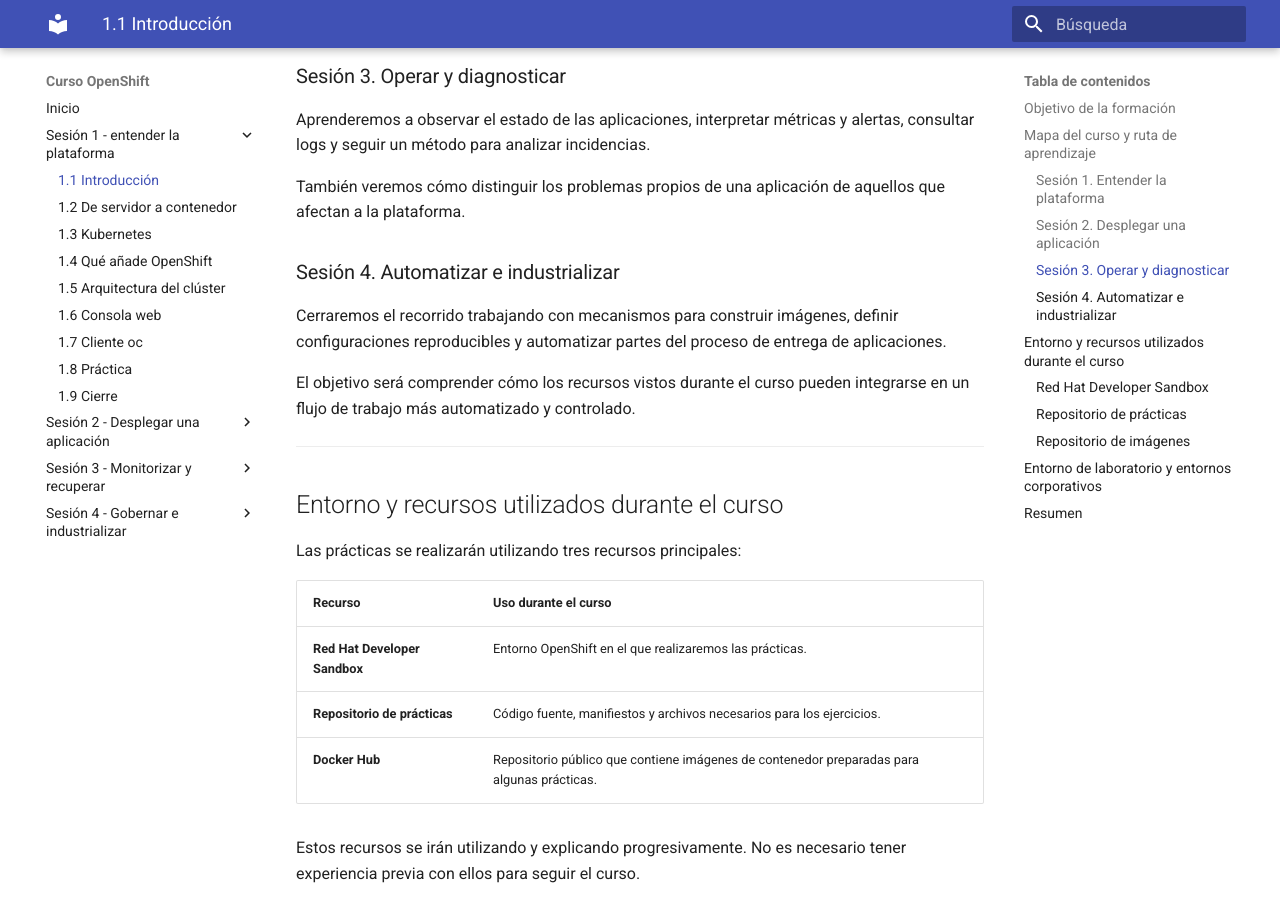
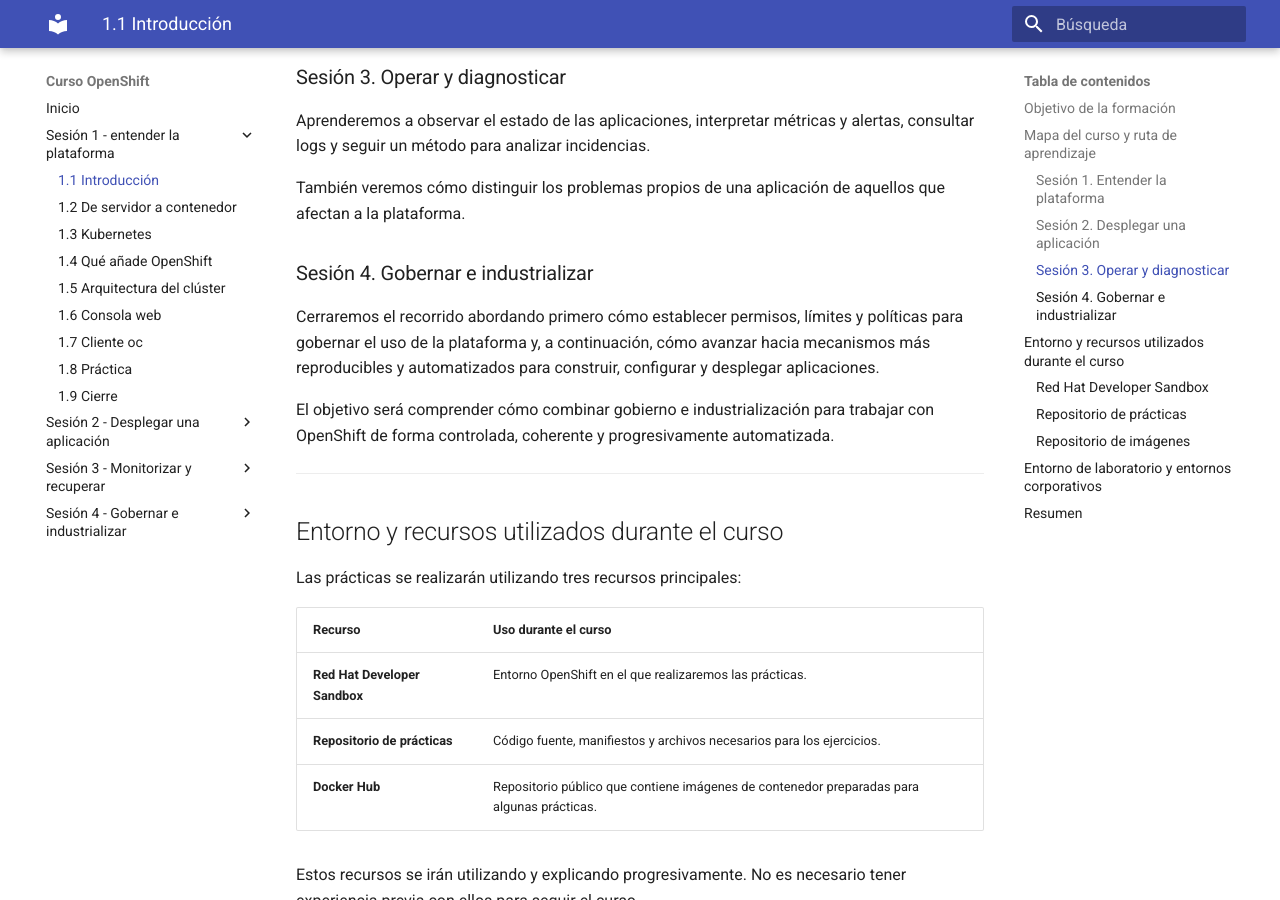
Before and after one commit to ieftraining/curso-openshift, an MkDocs documentation site: the page built from docs/sesion1/1.1 Introduccion.md, in a window 1280 px wide and 900 px high, scrolled down 1590 px. Built offline with MkDocs 1.6.1 and Material for MkDocs 9.7.7, drawn with Linux system fonts in a browser that asks for light colours.

Commit message:
Add files via upload

````diff
--- a/docs/sesion1/1.1 Introduccion.md
+++ b/docs/sesion1/1.1 Introduccion.md
@@ -30,7 +30,7 @@
     S1[Sesión 1<br/>Entender la plataforma]
     S2[Sesión 2<br/>Desplegar una aplicación]
     S3[Sesión 3<br/>Operar y diagnosticar]
-    S4[Sesión 4<br/>Automatizar e industrializar]
+    S4[Sesión 4<br/>Gobernar e industrializar]
 
     S1 --> S2 --> S3 --> S4
 ```
@@ -53,11 +53,11 @@
 
 También veremos cómo distinguir los problemas propios de una aplicación de aquellos que afectan a la plataforma.
 
-### Sesión 4. Automatizar e industrializar
+### Sesión 4. Gobernar e industrializar
 
-Cerraremos el recorrido trabajando con mecanismos para construir imágenes, definir configuraciones reproducibles y automatizar partes del proceso de entrega de aplicaciones.
+Cerraremos el recorrido abordando primero cómo establecer permisos, límites y políticas para gobernar el uso de la plataforma y, a continuación, cómo avanzar hacia mecanismos más reproducibles y automatizados para construir, configurar y desplegar aplicaciones.
 
-El objetivo será comprender cómo los recursos vistos durante el curso pueden integrarse en un flujo de trabajo más automatizado y controlado.
+El objetivo será comprender cómo combinar gobierno e industrialización para trabajar con OpenShift de forma controlada, coherente y progresivamente automatizada.
 
 ---
 
````
